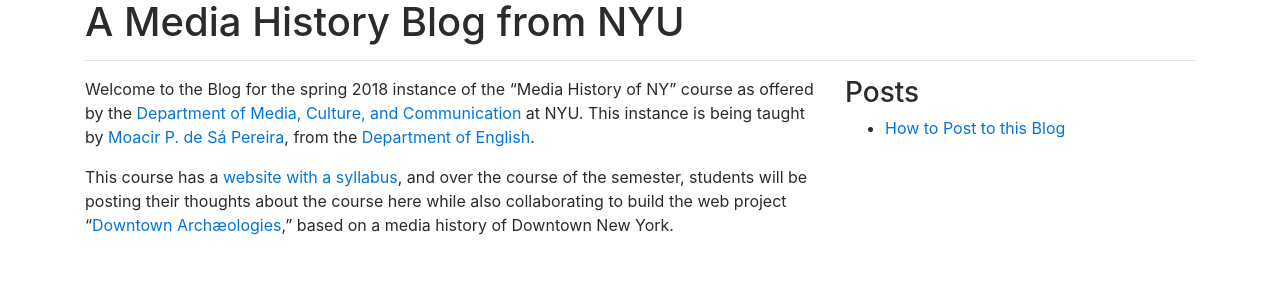
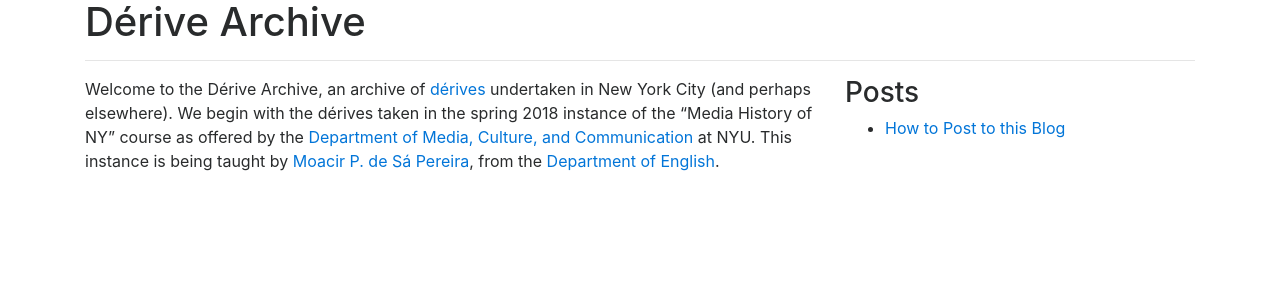
Before and after one commit to nyscapes/derive-archive, a Jekyll site: the page built from index.md, in a window 1280 px wide. Shown: the top 300 px of the page. Built offline with Jekyll 4.4.1, drawn with Linux system fonts in a browser that asks for light colours; nearby versions of some CDN libraries.

Commit message:
Convert Media Blog to Dérive Archive.

```diff
--- a/_config.yml
+++ b/_config.yml
@@ -1,5 +1,5 @@
-baseurl: /media-history-blog
-name: A Media History Blog from NYU
+baseurl: /derive-archive
+name: Dérive Archive
 markdown: kramdown
 defaults:
   -
--- a/index.md
+++ b/index.md
@@ -1,15 +1,11 @@
 ---
 ---
 
-Welcome to the Blog for the spring 2018 instance of the “Media History of NY”
-course as offered by the [Department of Media, Culture, and
+Welcome to the Dérive Archive, an archive of
+[dérives](http://www.cddc.vt.edu/sionline/si/theory.html) undertaken in New
+York City (and perhaps elsewhere). We begin with the dérives taken in the
+spring 2018 instance of the “Media History of NY” course as offered by the
+[Department of Media, Culture, and
 Communication](http://steinhardt.nyu.edu/mcc/) at NYU. This instance is being
 taught by [Moacir P. de Sá Pereira](http://moacir.com), from the [Department
 of English](http://as.nyu.edu/english.html).
-
-This course has a [website with a
-syllabus](http://moacir.com/courses-nyu/media-history-of-nyc), and over the
-course of the semester, students will be posting their thoughts about the
-course here while also collaborating to build the web project “[Downtown
-Archæologies](http://nyscapes.github.io/downtown-archaeologies),” based on a
-media history of Downtown New York.
```
Also changed, not shown: README.md.
